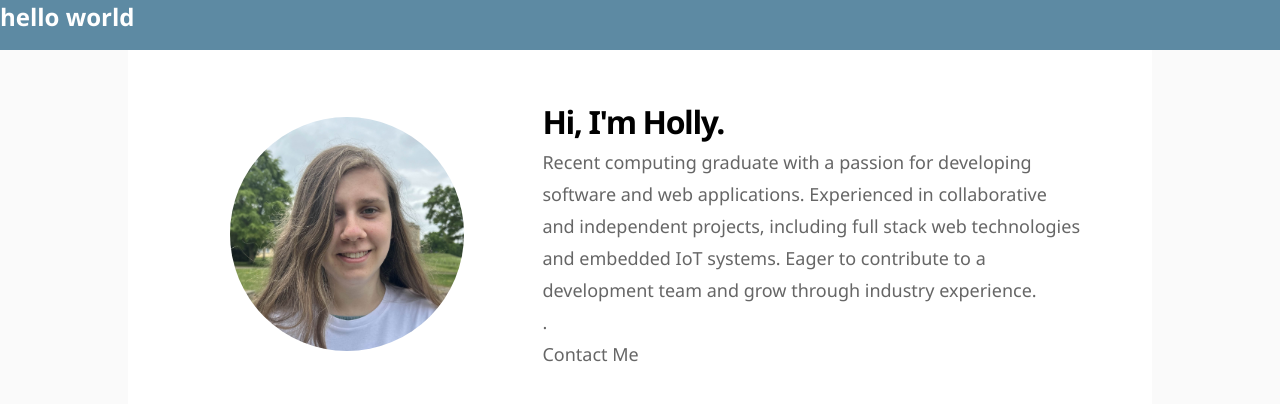
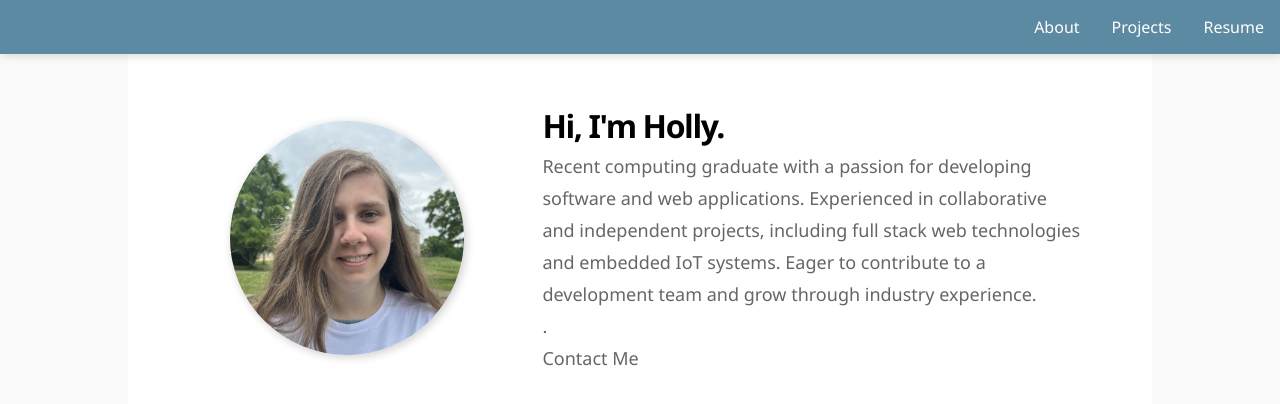
Before and after one commit to hollyejordan/portfolio, a Next.js app: page / in a window 1280 px wide. Shown: the top 404 px of the page. Built offline with nearby package versions, Linux system fonts and the light colour scheme.

Commit message:
Add navbar shadow and elements

```diff
--- a/app/components/navbar.module.css
+++ b/app/components/navbar.module.css
@@ -1,6 +1,21 @@
 .navbar {
+    display: flex;
+    justify-content: flex-end;
+    align-items: center;
+    background-color: rgb(93, 138, 163);
+    position: relative;
+    box-shadow: 2px 0 10px rgba(0, 0, 0, 0.2);
+}
 
-    background-color: rgb(93, 138, 163);
-    height: 50px;
+.navbar a {
+    text-decoration: none;
     color: white;
+    padding: 16px;
+    transition: 0.2s;
 }
+
+
+
+.navbar a:hover {
+    background: rgb(71, 105, 124);
+}
--- a/app/components/navbar.tsx
+++ b/app/components/navbar.tsx
@@ -1,9 +1,12 @@
 import styles from "./navbar.module.css"
+import Link from "next/link";
 
 export default function Navbar() {
   return (
     <div className={styles.navbar}>
-      <h2>hello world</h2>
+      <Link href="/about">About</Link>
+      <Link href="/projects">Projects</Link>
+      <Link href="/resume">Resume</Link>
     </div>
   );
 }
--- a/app/globals.css
+++ b/app/globals.css
@@ -1,6 +1,12 @@
 :root {
   --background: #ffffff;
   --foreground: #171717;
+
+  --text-primary: #000;
+  --text-secondary: #666;
+
+  --underneath-box-shadow: 2px 2px 10px rgba(0, 0, 0, 0.2);
+
   font-family: 'Segoe UI', Tahoma, Geneva, Verdana, sans-serif;
 }
 
--- a/app/page.module.css
+++ b/app/page.module.css
@@ -1,9 +1,6 @@
 .page {
   --background: #fafafa;
   --foreground: #fff;
-
-  --text-primary: #000;
-  --text-secondary: #666;
 
   min-height: 100vh;
   background-color: var(--background);
@@ -25,11 +22,6 @@
   justify-items: center;
   text-align: center;
   gap: 16px;
-  /* display: flex;
-  flex-direction: column;
-  gap: 16px;
-  align-items: center;
-  text-align: center; */
 }
 
 .pfpContainer {
@@ -38,12 +30,11 @@
   max-width: 280px;
   aspect-ratio: 1;
   display: flex;
-
 }
 
 .pfp {
-
   border-radius: 50%;
+  box-shadow: var(--underneath-box-shadow);
 }
 
 .intro h1 {
```
